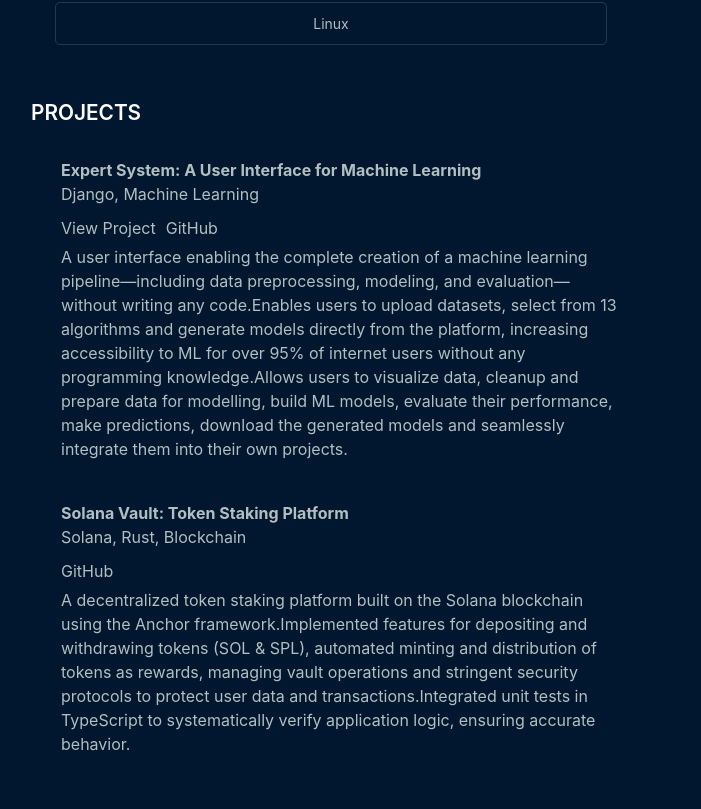
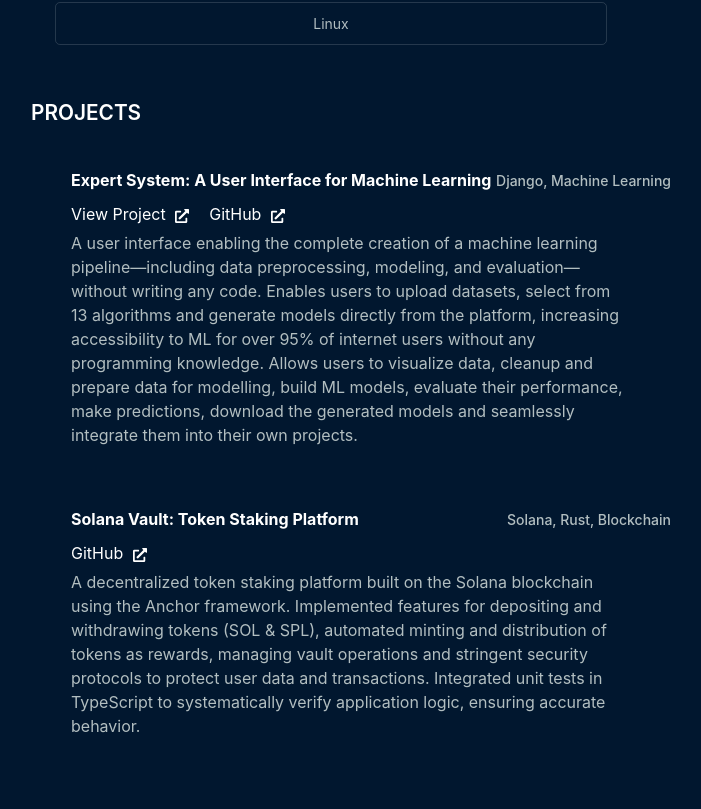
Before and after one commit to akshay-rajan/akshay-rajan.github.io, a React (Vite) app: page / in a window 1280 px wide. Shown: the part 2091-2900 px from the top of the page, without its empty margins (493-1194 px from the left). Built offline with nearby package versions, Linux system fonts and the light colour scheme.

Commit message:
Fix Project style

```diff
--- a/src/components/ProjectItem.tsx
+++ b/src/components/ProjectItem.tsx
@@ -1,4 +1,5 @@
 import React from "react";
+import { FaExternalLinkAlt } from "react-icons/fa";
 
 const ProjectItem: React.FC<{
   title: string;
@@ -9,18 +10,20 @@ const ProjectItem: React.FC<{
 }> = ({ title, technologies, link, github, description }) => {
   return (
     <div className="project-item">
-      <strong>{title}</strong>
-      <div className="project-technologies">
-        {technologies.join(", ")}
+      <div className="project-title">
+        <strong className="name">{title}</strong>
+        <div className="technologies">
+          {technologies.join(", ")}
+        </div>
       </div>
       <div className="project-links">
-        {link && <a href={link} target="_blank" rel="noopener noreferrer">View Project</a>}
-        {github && <a href={github} target="_blank" rel="noopener noreferrer">GitHub</a>}
+        {link && <a href={link} target="_blank" rel="noopener noreferrer">View Project <FaExternalLinkAlt /></a>}
+        {github && <a href={github} target="_blank" rel="noopener noreferrer">GitHub <FaExternalLinkAlt /></a>}
       </div>
       {description &&
         <div className="project-description">
           {description.map((desc, index) =>
-            <span key={index}>{desc}</span>
+            <span key={index}>{desc} </span>
           )}
         </div>
       }
--- a/src/styles/_projects.scss
+++ b/src/styles/_projects.scss
@@ -2,14 +2,50 @@
 
 .project-item {
   margin: 20px;
-  padding: 10px;
+  padding: 20px;
   border-radius: 5px;
+
+  .project-title {
+    display: flex;
+    justify-content: space-between;
+    align-items: center;
+    font-size: 16px;
+    color: $primary-color;
+
+    .name {
+      font-weight: bold;
+    }
+
+    .technologies {
+      font-size: 14px;
+      font-weight: 550;
+      color: $secondary-color;
+    }
+  }
 
   .project-links {
     margin-top: 10px;
 
     a {
       margin-right: 10px;
+      color: $primary-color;
+
+      svg {
+        vertical-align: middle;
+        width: 14px;
+        height: 14px;
+        margin-left: 5px;
+        margin-right: 10px;
+      }
+    }
+    a:hover {
+      color: $highlight-color;
+      text-decoration: none;
+
+      svg {
+        margin-bottom: 7px;
+        transition: 0.1s ease-in-out;
+      }
     }
   }
 
@@ -18,3 +54,14 @@
     max-width: 35em;
   }
 }
+
+.project-item:hover {
+  background-color: $hover-background;
+  transition: 0.1s ease-in;
+  border-radius: 5px;
+
+  .project-title {
+    color: $highlight-color;
+    transition: all 0.2s ease-in-out;
+  }
+}
```
